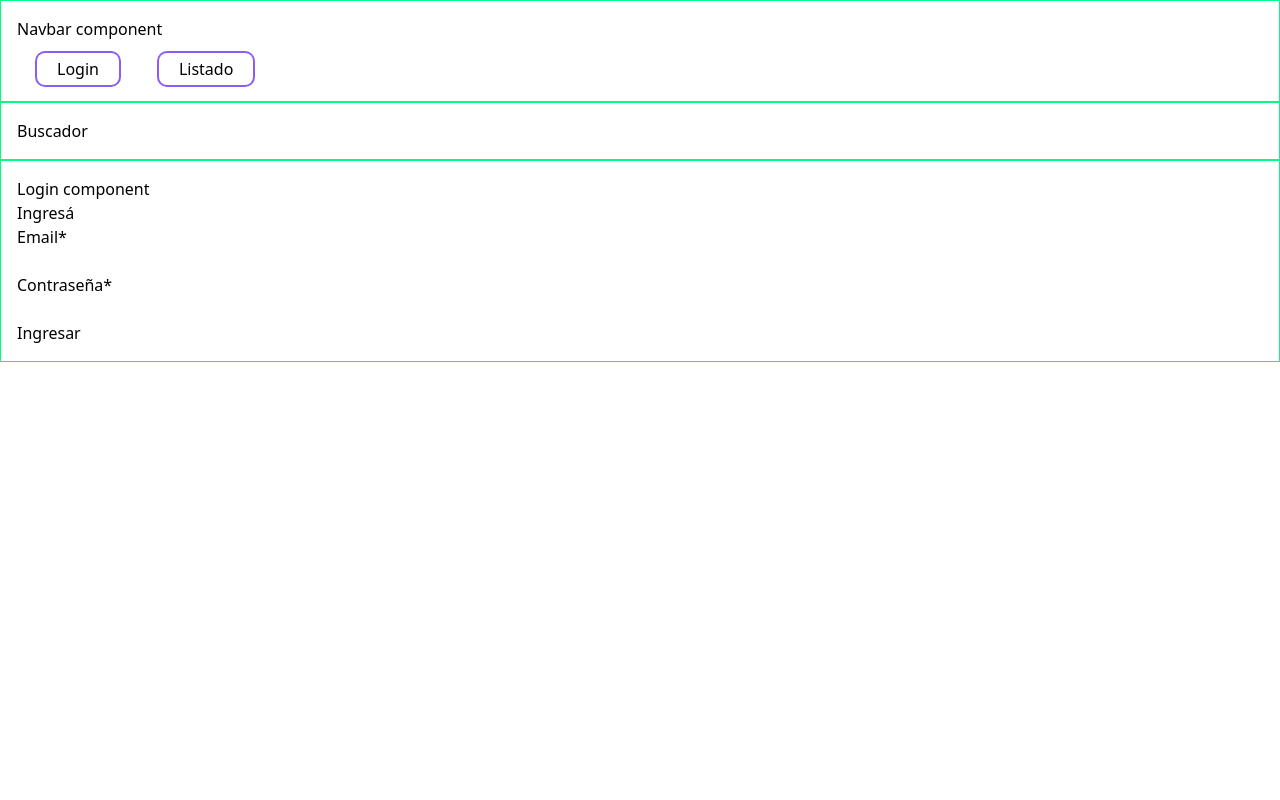
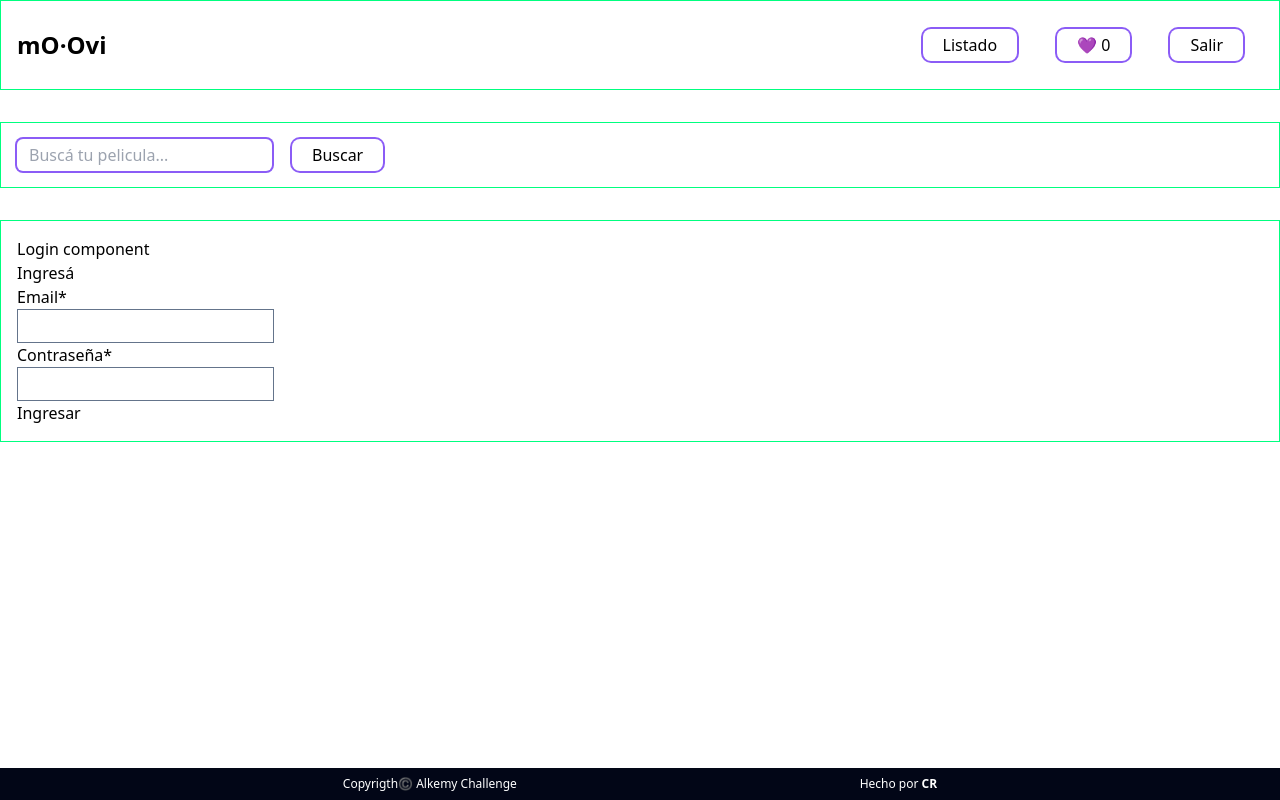
Before and after one commit to CriztianRendon/moovi-app, a React (Vite) app: page / in a window 1280 px wide. Built offline with nearby package versions, Linux system fonts and the light colour scheme.

Commit message:
add pag detalles, buscador y lista de resultados

```diff
--- a/src/App.jsx
+++ b/src/App.jsx
@@ -1,22 +1,30 @@
 //MODULES
-import { useState } from 'react';
-import { Routes, Route } from 'react-router-dom';
+
+import { Routes, Route, Navigate, useNavigate } from 'react-router-dom';
 
 //COMPONENTS
 import Layout from './components/Layout';
-import Login from './components/Login'
-import Listado from "./components/Listado";
+import Login from './components/Login';
+import Listado from './components/Listado';
+import Details from './components/Details';
+import SearhResults from './components/SearchResults';
 
 //LIBS
 
+function App() {
+	const navigate = useNavigate();
 
-function App() {
+	const deleteToken = () => {
+		sessionStorage.removeItem('token');
+		navigate('/');
+	};
+
 	return (
 		<>
 			<Routes>
 				<Route
 					path='/'
-					element={<Layout />}>
+					element={<Layout deleteToken={deleteToken} />}>
 					<Route
 						path='/'
 						element={<Login />}
@@ -25,6 +33,23 @@ function App() {
 						path='listado'
 						element={<Listado />}
 					/>
+					<Route
+						path='details/:id'
+						element={<Details />}
+					/>
+					<Route
+						path='*'
+						element={
+							<Navigate
+								to='/'
+								replace
+							/>
+						}
+					/>
+					<Route
+						path='search-results/:keyword'
+						element={<SearhResults />}
+					/>
 				</Route>
 			</Routes>
 		</>
--- a/src/components/Buscador.jsx
+++ b/src/components/Buscador.jsx
@@ -1,13 +1,50 @@
-import React from 'react';
+import { useNavigate } from 'react-router-dom';
+//LIBS
+import { ToastContainer, toast } from 'react-toastify';
 
 const Buscador = () => {
-  return (
-		<>
-			<div className="container">
-				<h2>Buscador</h2>
-			</div>
-		</>
-  );
-}
+	const navigate = useNavigate();
+
+	const handleSearch = (e) => {
+		e.preventDefault();
+		const keyword = e.currentTarget.keyword.value.trim();
+		// console.log(keyword);
+
+		if (keyword.length < 3) {
+			toast.error('Ingresá mas de tres letras', {
+				position: toast.POSITION.BOTTOM_CENTER,
+				autoClose: 3000,
+			});
+		} else {
+			navigate(`/search-results/${keyword}`, { replace: false });
+			document.getElementById('searchForm').reset();
+			// window.location.reload();
+		}
+	};
+
+	return (
+		<div className='container'>
+			<form
+				className='flex'
+				id='searchForm'
+				onSubmit={handleSearch}>
+				<input
+					className='px-3 rounded-md ring-2 ring-violet-500 focus:ring-violet-500'
+					type='text'
+					name='keyword'
+					id='keyword'
+					placeholder='Buscá tu pelicula...'
+				/>
+				<br />
+				<button
+					className='mx-5 px-5 py-1 ring-2 ring-violet-500 hover:ring-violet-300 hover:bg-violet-500  rounded-lg'
+					type='submit'>
+					Buscar
+				</button>
+			</form>
+			<ToastContainer />
+		</div>
+	);
+};
 
 export default Buscador;
--- /dev/null
+++ b/src/components/Details.jsx
@@ -0,0 +1,73 @@
+//MODULES
+import { useState, useEffect } from 'react';
+import { useParams } from 'react-router-dom';
+
+//COMPONENTS
+
+//LIBS
+import axios from 'axios';
+import { ToastContainer, toast } from 'react-toastify';
+
+const Details = () => {
+	let token = sessionStorage.getItem('token');
+	const { id } = useParams();
+
+
+	const [movieDetails, setMovieDetails] = useState([]);
+	const [genres, setGenres] = useState([]);
+
+	useEffect(() => {
+		const endPoint = `https://api.themoviedb.org/3/movie/${id}?api_key=06419c9c5f3e99fd614ed7eead050900&language=es-ES`;
+		axios
+			.get(endPoint)
+			.then((resp) => {
+				setMovieDetails(resp.data);
+				setGenres(resp.data.genres);
+        console.log(id);
+			})
+			.catch((error) => {
+				toast.error('Algo falló al cargar los detalles. ReloadIt!', {
+					position: toast.POSITION.BOTTOM_CENTER,
+					autoClose: 3000,
+				});
+			});
+	}, []);
+
+	return (
+		<>
+			{!token && (
+				<Navigate
+					to='/login'
+					replace={true}
+				/>
+			)}
+
+			{movieDetails && (
+				<>
+					<div className='container'>
+						<h1 className='font-semibold text-xl'>{movieDetails.title}</h1>
+						<figure className='p-3'>
+							<img
+								src={`https://image.tmdb.org/t/p/w200/${movieDetails.poster_path}`}
+								alt={movieDetails.title}
+							/>
+						</figure>
+						<span>{movieDetails.release_date}</span>
+            ···
+						<span>{movieDetails.vote_average} </span>
+						<p>{movieDetails.overview}</p>
+						<h2>Géneros</h2>
+						<ul>
+							{genres.map((genre) => (
+								<li key={genre.id}>{genre.name}</li>
+							))}
+						</ul>
+					</div>
+				</>
+			)}
+			<ToastContainer />
+		</>
+	);
+};
+
+export default Details;
--- /dev/null
+++ b/src/components/Footer.jsx
@@ -0,0 +1,10 @@
+const Footer = () => {
+	return (
+		<footer className="flex flex-row justify-evenly py-2 fixed bottom-0 w-full bg-slate-950 text-white text-xs">
+			<p>Copyrigth©️ Alkemy Challenge</p>
+      <p>Hecho por <b>CR</b></p>
+		</footer>
+	);
+};
+
+export default Footer;
--- a/src/components/Layout.jsx
+++ b/src/components/Layout.jsx
@@ -2,15 +2,17 @@ import { Outlet } from 'react-router-dom';
 //COMPONENTS
 import Navbar from './Navbar'
 import Buscador from "./Buscador";
+import Footer from "./Footer";
 //LIBRARIES
 
 
-const Layout = () => {
+const Layout = ({deleteToken}) => {
   return (
 <>
-  <Navbar />
+  <Navbar deleteToken={deleteToken} />
   <Buscador />
   <Outlet />
+  <Footer />
 </>
   )
 }
--- a/src/components/Login.jsx
+++ b/src/components/Login.jsx
@@ -42,7 +42,7 @@ const Login = () => {
 		axios
 			.post('http://challenge-react.alkemy.org', { email, password })
 			.then((res) => {
-				localStorage.setItem('token', res.data.token);
+				sessionStorage.setItem('token', res.data.token);
 				toast('Bienvenido!', {
 					position: toast.POSITION.BOTTOM_CENTER,
 					autoClose: 3000,
@@ -58,7 +58,7 @@ const Login = () => {
 		//FIN PETICION DE TOKEN
 	};
 
-let token = localStorage.getItem('token')
+let token = sessionStorage.getItem('token')
 
 	return (
 		<>
@@ -70,7 +70,7 @@ let token = localStorage.getItem('token')
 				<form onSubmit={handleSubmit}>
 					<label htmlFor='email'>Email*</label>
 					<br />
-					<input
+					<input className='border border-slate-500 px-3 py-1'
 						type='text'
 						name='email'
 						id='email'
@@ -78,7 +78,7 @@ let token = localStorage.getItem('token')
 					<br />
 					<label htmlFor='password'>Contraseña*</label>
 					<br />
-					<input
+					<input className='border border-slate-500 px-3 py-1'
 						type='password'
 						name='password'
 						id='password'
--- a/src/components/Navbar.jsx
+++ b/src/components/Navbar.jsx
@@ -1,27 +1,30 @@
 import { Link } from 'react-router-dom';
 
-const Navbar = () => {
+const Navbar = ({ deleteToken }) => {
 	return (
 		<>
-			<div className='container'>
-				<h1>Navbar component</h1>
-				<nav className='mt-3' >
-					<ul className='flex'>
-						<li className='px-5 py-1 mx-5 ring-2 ring-violet-500 hover:ring-violet-300 hover:bg-violet-500 active:bg-violet-600  rounded-lg'>
-							<Link
-								to='/'>
-								Login
-							</Link>
+			<header className='container'>
+				<nav className='flex my-3'>
+					<Link
+						to='/'
+						className='mr-auto text-2xl font-black cursor-pointer'>
+						mO·Ovi
+					</Link>
+					<ul className='flex justify-evenly'>
+						<li className='px-5 py-1 mx-5 ring-2 ring-violet-500 hover:ring-violet-300 hover:bg-violet-500 active:bg-violet-600 rounded-lg cursor-pointer'>
+							<Link to='/listado'>Listado</Link>
 						</li>
-						<li className='px-5 py-1 mx-5 ring-2 ring-violet-500 hover:ring-violet-300 hover:bg-violet-500 active:bg-violet-600  rounded-lg'>
-							<Link
-								to='/listado'>
-								Listado
-							</Link>
+						<li className='px-5 py-1 mx-5 ring-2 ring-violet-500 hover:ring-violet-300 hover:bg-violet-500 active:bg-violet-600 rounded-lg cursor-pointer'>
+							<Link to='/listado'>💜 0</Link>
 						</li>
+						<button
+							className='px-5 py-1 mx-5 ring-2 ring-violet-500 hover:ring-violet-300 hover:bg-violet-500 active:bg-violet-600 rounded-lg'
+							onClick={deleteToken}>
+							Salir
+						</button>
 					</ul>
 				</nav>
-			</div>
+			</header>
 		</>
 	);
 };
--- /dev/null
+++ b/src/components/SearchResults.jsx
@@ -0,0 +1,89 @@
+//MODULES
+import { useEffect, useState } from 'react';
+import { Link, useNavigate, useParams } from 'react-router-dom';
+//LIBS
+import axios from 'axios';
+import { ToastContainer, toast } from 'react-toastify';
+
+const SearchResults = ({ addOrRemFronFavs }) => {
+	const navigate = useNavigate();
+	const { keyword } = useParams();
+
+	const [movieResults, setMovieResults] = useState([]);
+
+	useEffect(() => {
+		console.log(keyword);
+		axios
+			.get(
+				`https://api.themoviedb.org/3/search/movie?api_key=06419c9c5f3e99fd614ed7eead050900&language=es-ES&sort_by=popularity.desc&include_adult=false&page=1&query=${keyword}`
+			)
+			.then((resp) => {
+				setMovieResults(resp.data.results);
+				console.log(resp.data.results);
+			})
+			.catch((error) => {
+				toast.error('Algo falló en la busqueda. Intenta de nuevo', {
+					position: toast.POSITION.BOTTOM_CENTER,
+					autoClose: 3000,
+				});
+				navigate(`/`, { replace: false });
+			});
+	}, [keyword]);
+
+	return (
+		<>
+			{movieResults - length === 0 ? (
+				<h2 className='text-xl mb-5'>
+					No hay resultados para <b>{keyword}</b>
+				</h2>
+			) : (
+				<>
+					<h2 className='text-xl mb-5'>
+						Acá tenes los resultados para <b>{keyword}</b>
+					</h2>
+					<div className='grid grid-cols-2 md:grid-cols-3 lg:grid-cols-4 gap-5 md:space-y-0 justify-items-center md:px-0 mx-auto'>
+						{movieResults.map((movie, idx) => {
+							return (
+								<div
+									key={idx}
+									className='grid grid-cols-1 ring-2 ring-slate-300 hover:ring-violet-500 rounded-b-lg'>
+									<button
+										className='absolute text-xl p-2 justify-self-end'
+										onClick={addOrRemFronFavs}
+										data-movie-id={movie.id}>
+										💜
+									</button>
+									<img
+										src={`https://image.tmdb.org/t/p/w500/${movie.poster_path}`}
+										alt={movie.title}
+									/>
+									<div className='px-3'>
+										<h1 className='font-kanit text-center text-xl my-3'>
+											{movie.title}
+										</h1>
+										<div className='text-xs flex justify-between mb-3'>
+											<span>🎬 {movie.release_date}</span>
+											<span>⭐ {movie.vote_average.toFixed(1)} </span>
+										</div>
+										<p className='text-sm'>
+											{movie.overview.substring(0, 150)}...
+										</p>
+									</div>
+									<div className='p-3 self-end justify-self-end'>
+										<Link
+											className='text-sm font-light hover:text-violet-300'
+											to={`/detalle?movieId=${movie.id}`}>
+											Más info ➡️
+										</Link>
+									</div>
+								</div>
+							);
+						})}
+					</div>
+				</>
+			)}
+		</>
+	);
+};
+
+export default SearchResults;
--- a/src/index.css
+++ b/src/index.css
@@ -26,5 +26,6 @@
 
 .container {
 padding: 1rem;
+margin-bottom: 2rem;
 border: 1px solid springgreen;
 }
--- a/src/main.jsx
+++ b/src/main.jsx
@@ -6,9 +6,9 @@ import './index.css';
 import 'react-toastify/dist/ReactToastify.css';
 
 ReactDOM.createRoot(document.getElementById('root')).render(
-	<React.StrictMode>
+	// <React.StrictMode>
 		<BrowserRouter>
 			<App />
 		</BrowserRouter>
-	</React.StrictMode>
+	// </React.StrictMode>
 );
```
Also changed, not shown: src/components/Listado.jsx (+62 -4 lines), src/components/RequireAuth.jsx (added, +8 -0 lines).
